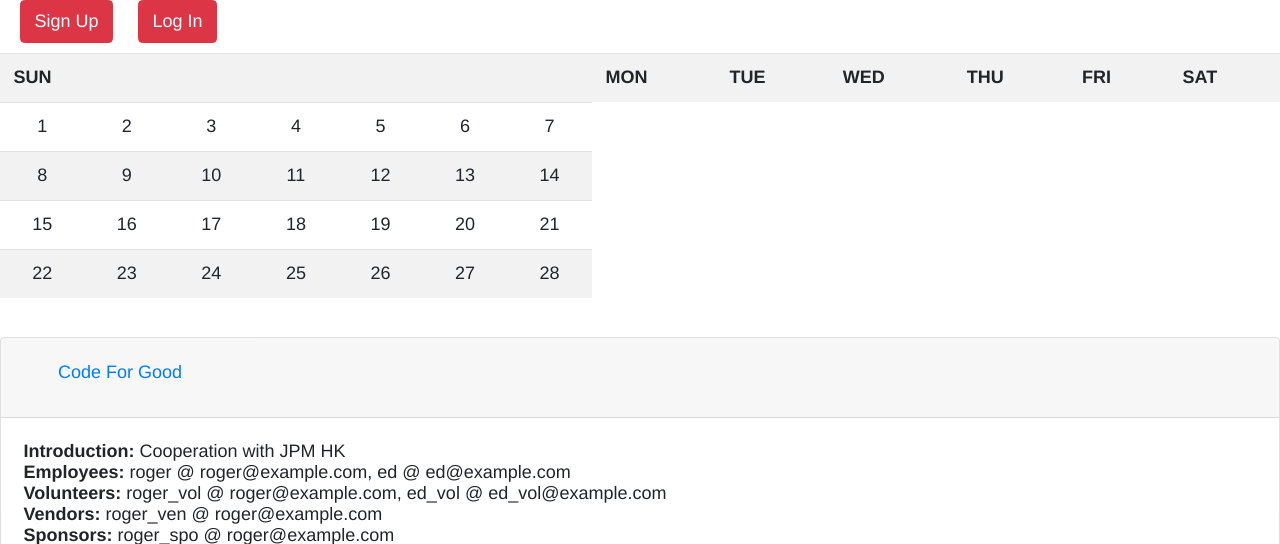
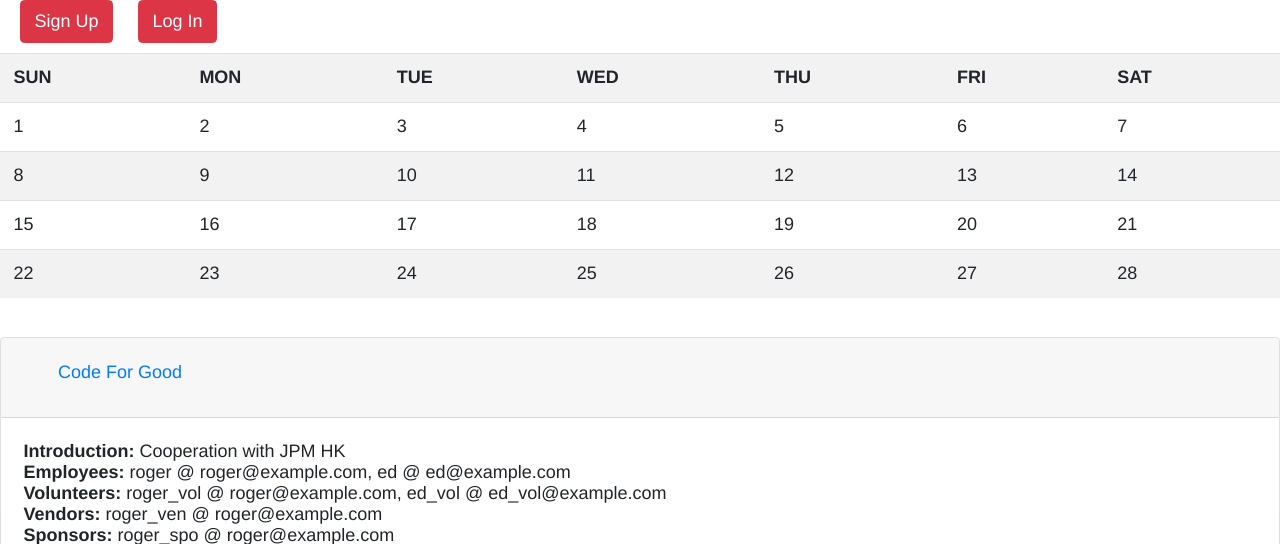
Before and after one commit to Hongkong18/team-10, a Django app: page /intermgmt/ in a window 1280 px wide. Shown: the top 544 px of the page. Run offline with Django 3.2, Linux system fonts and the light colour scheme; some libraries are stand-ins or nearby versions.

Commit message:
Fixing clendar page

```diff
--- a/MindHK/intermgmt/static/intermgmt/css/calendar.css
+++ b/MindHK/intermgmt/static/intermgmt/css/calendar.css
@@ -17,7 +17,7 @@ html, body {
   overflow: hidden;
 }
 
-table {
+/*table {
   margin: 0;
   padding: 0;
 }
@@ -28,20 +28,20 @@ td {
   width: 14.2857%;
   text-align: center;
   list-style-type: none;
-}
+}*/
 
-li:nth-child(n+1):nth-child(-n+7) {
+/*td:nth-child(n+1):nth-child(-n+7) {
   font-weight: 900;
   color: #e67e22;
 }
 
-li:nth-child(n+39), li:nth-child(n+8):nth-child(-n+16) {
+td:nth-child(n+39), li:nth-child(n+8):nth-child(-n+16) {
   font-weight: 900;
   color: rgba(0,0,0,.3);
 }
 
-li:hover:nth-child(n+8):nth-child(-n+38), li:nth-child(17){
+td:hover:nth-child(n+8):nth-child(-n+38), li:nth-child(17){
   border-radius: 5px;
   background-color: #1abc9c;
   color: #ecf0f1;
-}
+}*/
--- a/MindHK/intermgmt/templates/intermgmt/calendar.html
+++ b/MindHK/intermgmt/templates/intermgmt/calendar.html
@@ -26,7 +26,7 @@
 
     <div id='calendar' >
 
-      <table style="width:100%" cellpadding="10" class="table table-striped">
+      <table class="table table-striped">
           <tr>
             <th>SUN</th>
             <th>MON</th>
@@ -35,7 +35,6 @@
             <th>THU</th>
             <th>FRI</th>
             <th>SAT</th>
-
           </tr>
           <tr>
             <td>1</td>
```
